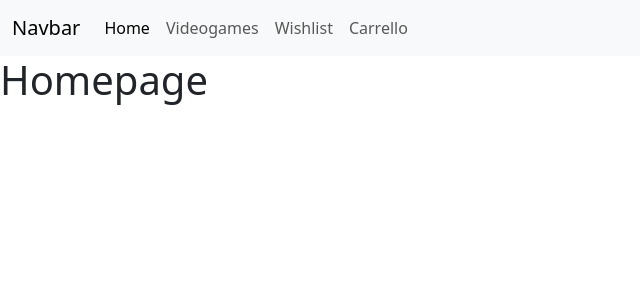
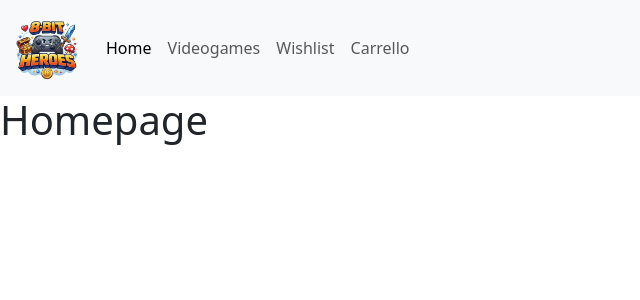
Before and after one commit to mattia-galasso/8_bit_heroes_frontend, a React (Vite) app: page / in a window 1280 px wide. Shown: the top 300 px of the page, without its empty margins (0-640 px from the left). Built offline with nearby package versions, Linux system fonts and the light colour scheme.

Commit message:
add: logo to navabar and window head

```diff
--- a/index.html
+++ b/index.html
@@ -3,7 +3,8 @@
   <head>
     <meta charset="UTF-8" />
     <meta name="viewport" content="width=device-width, initial-scale=1.0" />
-    <title>8_bit_heroes_frontend</title>
+    <link rel="icon" href="/8bit_heroes_logo.png"/>
+    <title>8_bit_heroes</title>
   </head>
   <body>
     <div id="root"></div>
--- a/src/assets/css/index.css
+++ b/src/assets/css/index.css
@@ -3,3 +3,8 @@
     padding: 0;
     box-sizing: border-box;
 }
+
+.avatar{
+    width: 70px;
+    height: 70px;
+}
--- a/src/layouts/DefaultLayout.jsx
+++ b/src/layouts/DefaultLayout.jsx
@@ -1,4 +1,4 @@
-import { Outlet, NavLink } from "react-router";
+import { Outlet, NavLink, Link } from "react-router";
 
 export default function DefaultLayout() {
   return (
@@ -7,7 +7,7 @@ export default function DefaultLayout() {
       <header>
         <nav className="navbar navbar-expand-lg bg-body-tertiary">
           <div className="container-fluid">
-            <h1 className="navbar-brand mb-0">Navbar</h1>
+            <Link to='/' className="navbar-brand mb-0"><img src="/8bit_heroes_logo.png" alt="8bit_heroes_logo" className="avatar"/></Link>
             <button
               className="navbar-toggler"
               type="button"
```
Also changed, not shown: public/8bit_heroes_logo.png (added).
